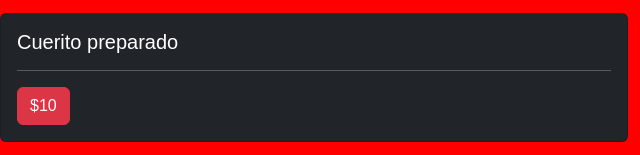
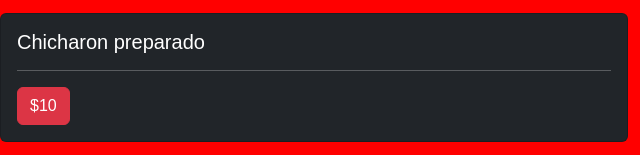
Before and after one commit to SanMarcosdrivethru/DriveThru-Menu, a plain HTML site: page index.html in a window 1280 px wide. Shown: the part 6310-6465 px from the top of the page, 0-640 px from the left. Drawn offline with nearby package versions, Linux system fonts and the light colour scheme.

Commit message:
Update index.html

```diff
--- a/index.html
+++ b/index.html
@@ -671,7 +671,7 @@
                     <div class="col-sm-6 mb-3">
                       <div class="card bg-dark text-white">
                           <div class="card-body">
-                          <h5 class="card-title">Cuerito preparado</h5>
+                          <h5 class="card-title">Chicharon preparado</h5>
                           <hr>
                           <p class="card-text"></p>
                           <a href="#" class="btn btn-danger">$10</a>
```
